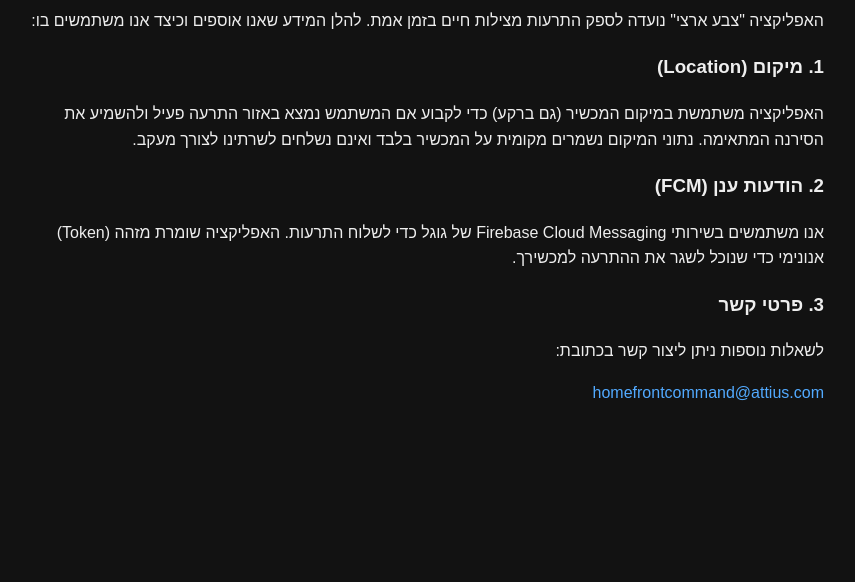
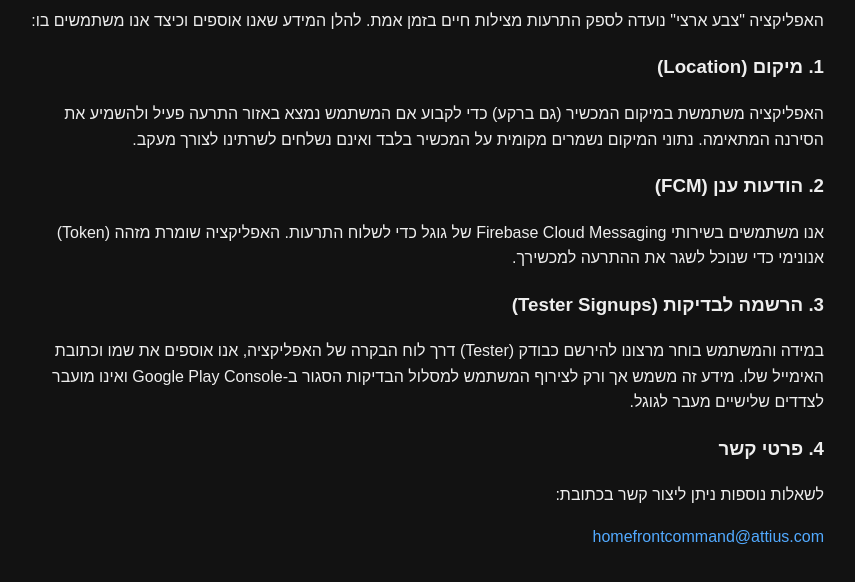
Before and after one commit to Attius-Digital-Art/home-front-alert, a website: page proxy-microsite/public/privacy.html in a window 1280 px wide. Shown: the part 146-728 px from the top of the page, without its empty margins (216-1071 px from the left). Drawn offline with Linux system fonts and the light colour scheme.

Commit message:
docs: update privacy policy to include tester signups

```diff
--- a/proxy-microsite/public/privacy.html
+++ b/proxy-microsite/public/privacy.html
@@ -20,7 +20,10 @@
     <h3>2. הודעות ענן (FCM)</h3>
     <p>אנו משתמשים בשירותי Firebase Cloud Messaging של גוגל כדי לשלוח התרעות. האפליקציה שומרת מזהה (Token) אנונימי כדי שנוכל לשגר את ההתרעה למכשירך.</p>
 
-    <h3>3. פרטי קשר</h3>
+    <h3>3. הרשמה לבדיקות (Tester Signups)</h3>
+    <p>במידה והמשתמש בוחר מרצונו להירשם כבודק (Tester) דרך לוח הבקרה של האפליקציה, אנו אוספים את שמו וכתובת האימייל שלו. מידע זה משמש אך ורק לצירוף המשתמש למסלול הבדיקות הסגור ב-Google Play Console ואינו מועבר לצדדים שלישיים מעבר לגוגל.</p>
+
+    <h3>4. פרטי קשר</h3>
     <p>לשאלות נוספות ניתן ליצור קשר בכתובת:</p>
     <p class="contact">homefrontcommand@attius.com</p>
 </body>
```
